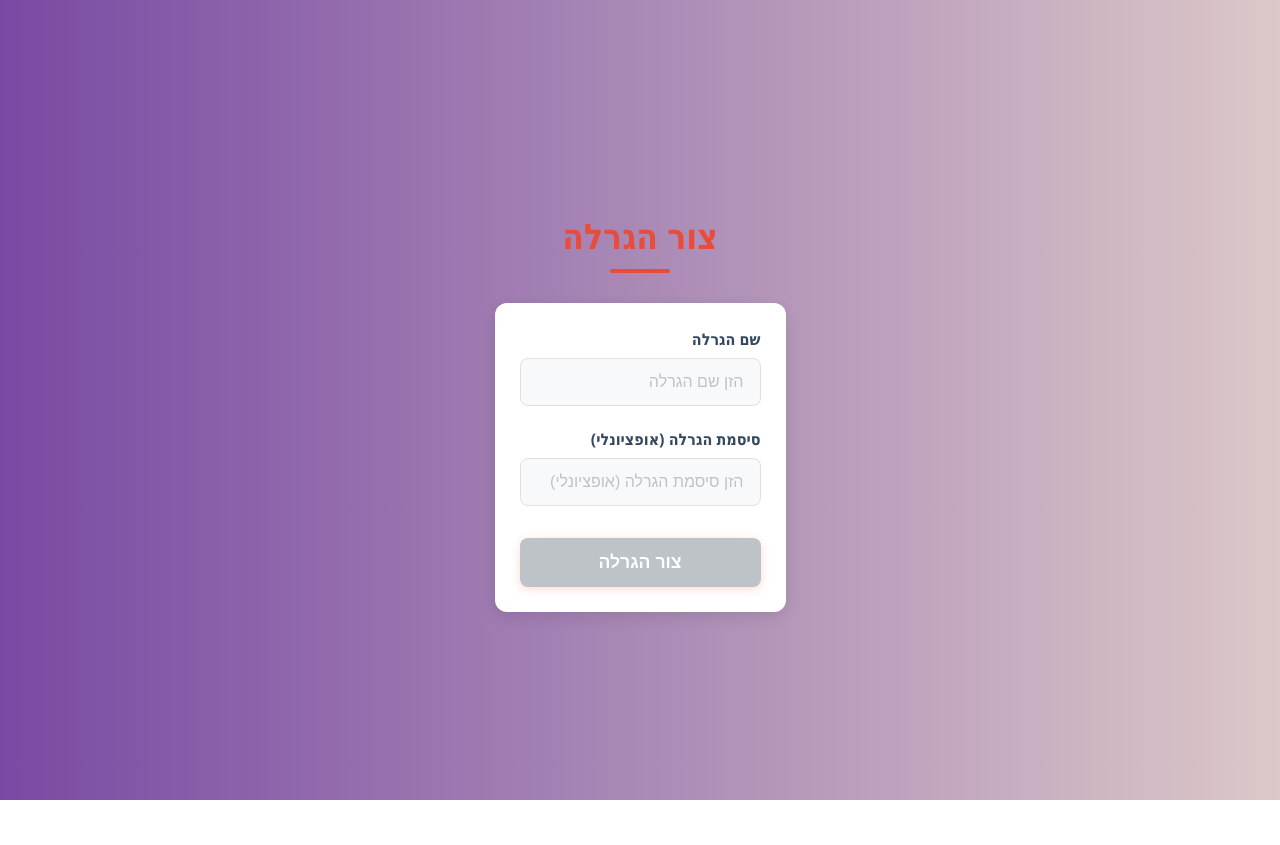
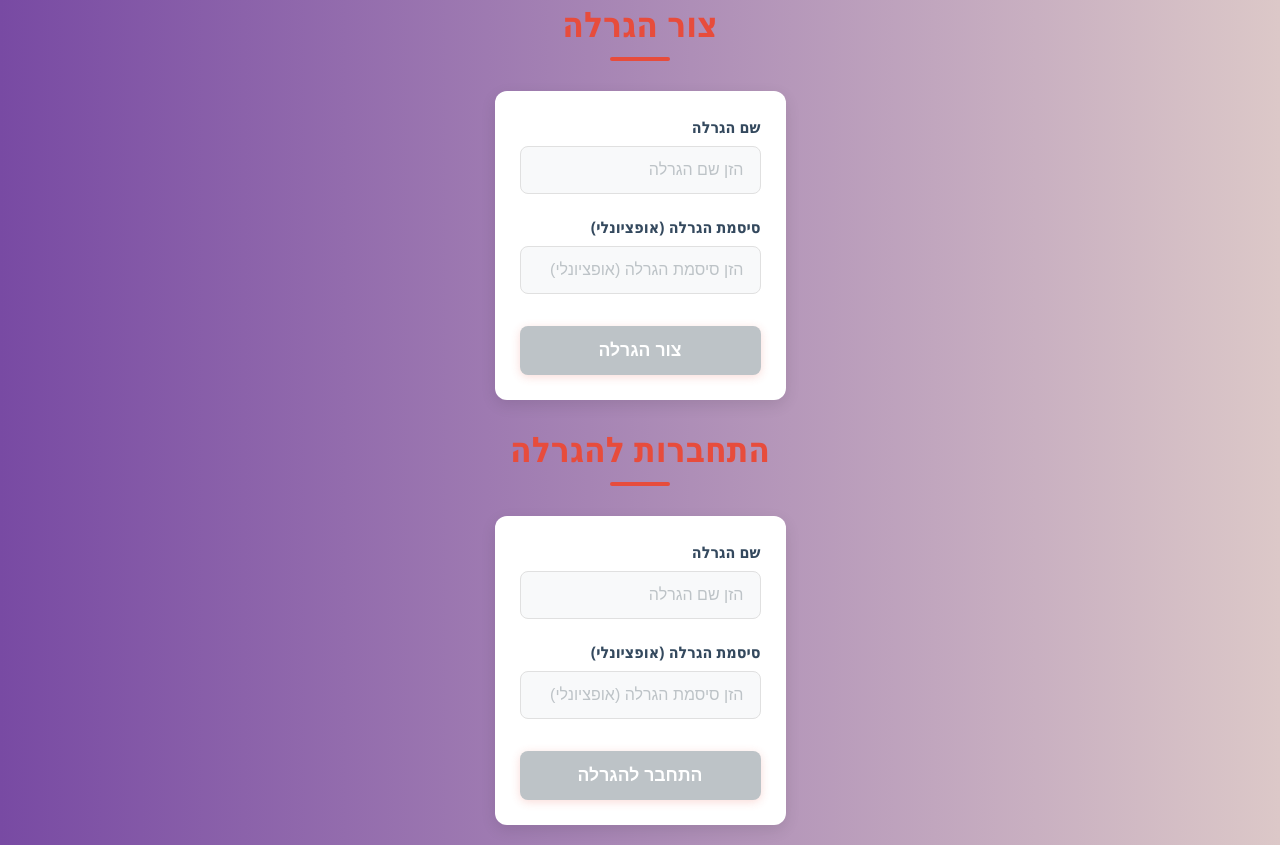
Before and after one commit to yehonatan56/lottery, a React (Vite) app: page /admin in a window 1280 px wide. Before the commit the page ends 800 px from the top, so only its background shows below. Built offline with nearby package versions, Linux system fonts and the light colour scheme; what remult would draw is missing.

Commit message:
Add CreateLottery and LoginLottery components, refactor Admin page to use them

```diff
--- /dev/null
+++ b/src/components/createLottery/createLottery.tsx
@@ -0,0 +1,46 @@
+import { useState } from "react";
+import { AuthController } from "../../shared/AuthController.ts";
+
+export default function CreateLottery() {
+  const [lotteryName, setLotteryName] = useState("");
+  const [lotteryPassword, setLotteryPassword] = useState("");
+  const handleCreateLottery = async (e: React.FormEvent) => {
+    e.preventDefault();
+    try {
+      await AuthController.createLottary(lotteryName, lotteryPassword);
+      setLotteryName("");
+    } catch (error: any) {
+      alert(error.message);
+    }
+  };
+  return (
+    <div>
+      <h1>צור הגרלה</h1>
+      <form className="create-lottery">
+        <label htmlFor="lotteryName">שם הגרלה</label>
+        <input
+          type="text"
+          id="lotteryName"
+          value={lotteryName}
+          onChange={(e) => setLotteryName(e.target.value)}
+          placeholder="הזן שם הגרלה"
+        />
+        <label htmlFor="lotteryPassword">סיסמת הגרלה (אופציונלי)</label>
+        <input
+          type="password"
+          id="lotteryPassword"
+          value={lotteryPassword}
+          onChange={(e) => setLotteryPassword(e.target.value)}
+          placeholder="הזן סיסמת הגרלה (אופציונלי)"
+        />
+        <button
+          type="submit"
+          onClick={handleCreateLottery}
+          disabled={!lotteryName.trim()}
+        >
+          צור הגרלה
+        </button>
+      </form>
+    </div>
+  );
+}
--- /dev/null
+++ b/src/components/loginLottery/loginLottery.tsx
@@ -0,0 +1,51 @@
+import { useState } from "react";
+import { AuthController } from "../../shared/AuthController.ts";
+
+export default function LoginLottery() {
+  const [lotteryName, setLotteryName] = useState("");
+  const [lotteryPassword, setLotteryPassword] = useState("");
+  const handleLoginLottery = async (e: React.FormEvent) => {
+    e.preventDefault();
+    const res = await AuthController.loginToLottaryAsAdmin(
+      lotteryName,
+      lotteryPassword,
+    );
+    if (res.success) {
+      setLotteryName("");
+      setLotteryPassword("");
+      // Redirect or update state to indicate successful login
+    } else {
+      alert(res.error || "אירעה שגיאה בהתחברות להגרלה");
+    }
+  };
+  return (
+    <div className="login-lottery">
+      <h1>התחברות להגרלה</h1>
+      <form className="create-lottery">
+        <label htmlFor="lotteryName">שם הגרלה</label>
+        <input
+          type="text"
+          id="lotteryName"
+          value={lotteryName}
+          onChange={(e) => setLotteryName(e.target.value)}
+          placeholder="הזן שם הגרלה"
+        />
+        <label htmlFor="lotteryPassword">סיסמת הגרלה (אופציונלי)</label>
+        <input
+          type="password"
+          id="lotteryPassword"
+          value={lotteryPassword}
+          onChange={(e) => setLotteryPassword(e.target.value)}
+          placeholder="הזן סיסמת הגרלה (אופציונלי)"
+        />
+        <button
+          type="submit"
+          onClick={handleLoginLottery}
+          disabled={!lotteryName.trim()}
+        >
+          התחבר להגרלה
+        </button>
+      </form>
+    </div>
+  );
+}
--- a/src/pages/admin.tsx
+++ b/src/pages/admin.tsx
@@ -1,46 +1,11 @@
-import React, { useState } from "react";
+import CreateLottery from "../components/createLottery/createLottery.tsx";
+import LoginLottery from "../components/loginLottery/loginLottery.tsx";
 import "./Admin.css";
-import { AuthController } from "../shared/AuthController";
 export default function Admin() {
-  const [lotteryName, setLotteryName] = useState("");
-  const [lotteryPassword, setLotteryPassword] = useState("");
-  const handleCreateLottery = async (e: React.FormEvent) => {
-    e.preventDefault();
-    try {
-      await AuthController.createLottary(lotteryName, lotteryPassword);
-      setLotteryName("");
-    } catch (error: any) {
-      alert(error.message);
-    }
-  };
   return (
     <div className="admin-page">
-      <h1>צור הגרלה</h1>
-      <form className="create-lottery">
-        <label htmlFor="lotteryName">שם הגרלה</label>
-        <input
-          type="text"
-          id="lotteryName"
-          value={lotteryName}
-          onChange={(e) => setLotteryName(e.target.value)}
-          placeholder="הזן שם הגרלה"
-        />
-        <label htmlFor="lotteryPassword">סיסמת הגרלה (אופציונלי)</label>
-        <input
-          type="password"
-          id="lotteryPassword"
-          value={lotteryPassword}
-          onChange={(e) => setLotteryPassword(e.target.value)}
-          placeholder="הזן סיסמת הגרלה (אופציונלי)"
-        />
-        <button
-          type="submit"
-          onClick={handleCreateLottery}
-          disabled={!lotteryName.trim()}
-        >
-          צור הגרלה
-        </button>
-      </form>
+      <CreateLottery />
+      <LoginLottery />
     </div>
   );
 }
--- a/src/shared/AuthController.ts
+++ b/src/shared/AuthController.ts
@@ -34,7 +34,6 @@ export class AuthController {
   @BackendMethod({ allowed: true })
   static async loginToLottary(
     name: string,
-    password?: string | null,
     participantName?: string | null,
   ): Promise<{ success: boolean; room?: Lottary; error?: string }> {
     try {
@@ -44,18 +43,6 @@ export class AuthController {
 
       if (!foundLottary) {
         return { success: false, error: "לא נמצא חדר עם המספר הזה" };
-      }
-
-      // בדיקת סיסמה רק אם זה מנהל ויש סיסמה לחדר
-      if (password && foundLottary.password) {
-        const isPasswordValid = await AuthController.verifyPassword(
-          password,
-          foundLottary.password,
-        );
-
-        if (!isPasswordValid) {
-          return { success: false, error: "סיסמה שגויה" };
-        }
       }
 
       if (
@@ -73,4 +60,40 @@ export class AuthController {
       return { success: false, error: "אירעה שגיאה בחיפוש החדר" };
     }
   }
+
+  @BackendMethod({ allowed: true })
+  static async loginToLottaryAsAdmin(
+    name: string,
+    password?: string,
+  ): Promise<{ success: boolean; room?: Lottary; error?: string }> {
+    try {
+      const foundLottary = await repo(Lottary).findOne({
+        where: { name },
+      });
+
+      if (!foundLottary) {
+        return { success: false, error: "לא נמצא חדר עם המספר הזה" };
+      }
+
+      if (foundLottary.password && foundLottary.password.trim()) {
+        if (!password) {
+          return { success: false, error: "נדרשת סיסמת מנהל לחדר זה" };
+        }
+
+        const isPasswordValid = await AuthController.verifyPassword(
+          password,
+          foundLottary.password,
+        );
+
+        if (!isPasswordValid) {
+          return { success: false, error: "סיסמה שגויה" };
+        }
+      }
+
+      return { success: true, room: foundLottary };
+    } catch (error) {
+      console.error("שגיאה בהתחברות לחדר:", error);
+      return { success: false, error: "אירעה שגיאה בחיפוש החדר" };
+    }
+  }
 }
```
